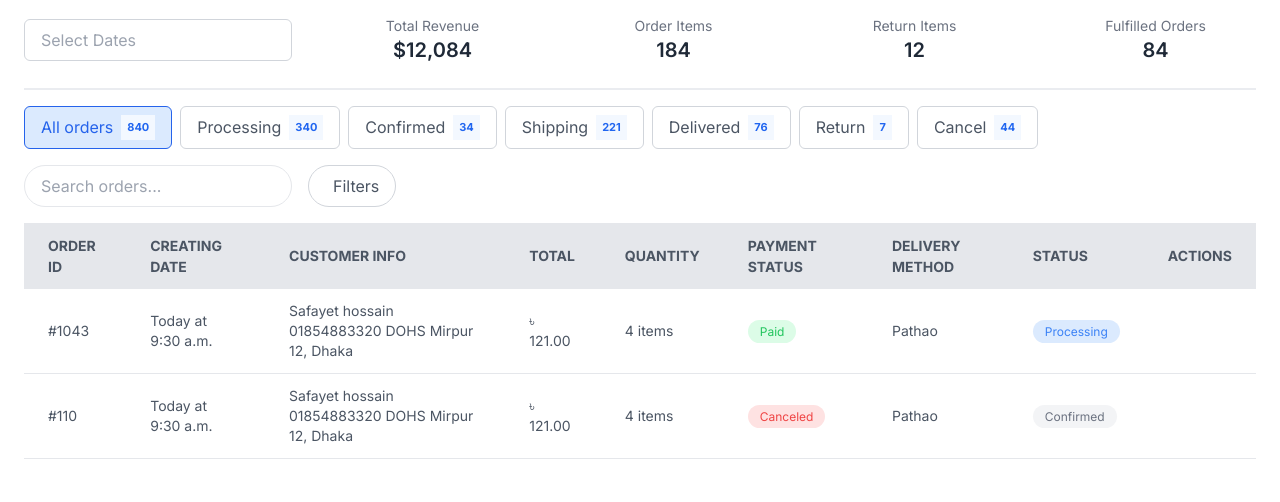
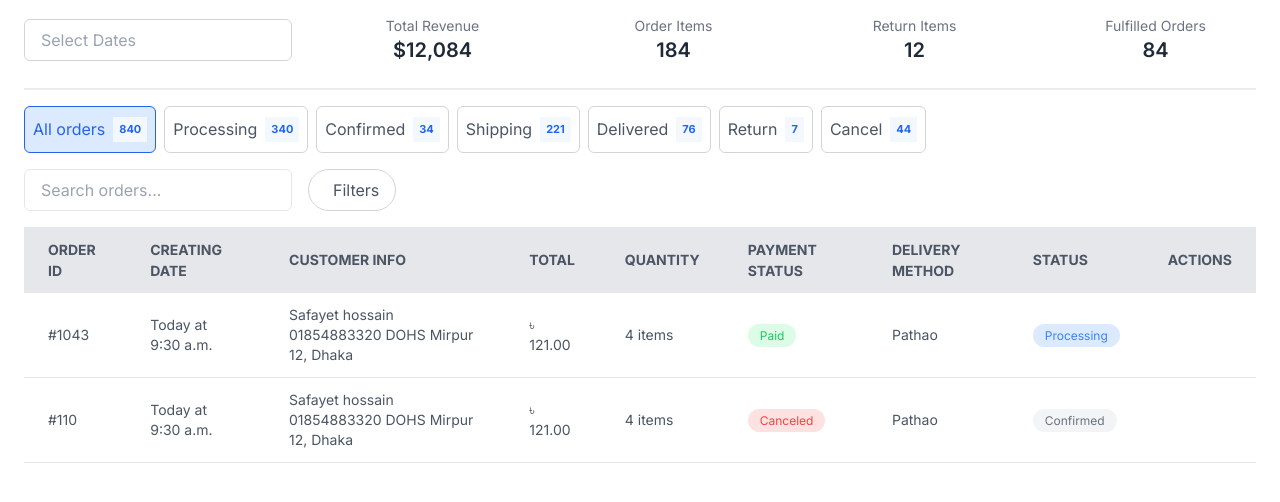
Before and after one commit to tanmoypaul1005/qzency, a Next.js app: page / in a window 1280 px wide. Shown: the top 502 px of the page. Built offline with nearby package versions, Linux system fonts and the light colour scheme.

Commit message:
chore: Update FilterButton and SearchBar styling

```diff
--- a/app/components/filter/FilterButton.js
+++ b/app/components/filter/FilterButton.js
@@ -3,7 +3,7 @@ import React from 'react';
 const FilterButton = ({ label, count, active }) => {
   return (
     <button
-      className={`flex items-center py-2 px-4 rounded-md border ${active ? 'bg-blue-100 text-blue-600 border-blue-600' : 'bg-white text-gray-600 border-gray-300'} hover:bg-gray-100 transition`}
+      className={`flex items-center py-2.5 px-2 rounded-md border ${active ? 'bg-blue-100 text-blue-600 border-blue-600' : 'bg-white text-gray-600 border-gray-300'} hover:bg-gray-100 transition`}
     >
       {label} <span className="ml-2 text-[#2166F0] bg-[#F3F8FF] text-[11px] font-bold px-1.5 py-1">{count}</span>
     </button>
--- a/app/components/filter/SearchBar.js
+++ b/app/components/filter/SearchBar.js
@@ -2,7 +2,7 @@ import React from 'react';
 
 const SearchBar = ({ placeholder }) => {
   return (
-    <div className="flex items-center px-4 py-2 bg-white border rounded-full">
+    <div className="flex items-center px-4 py-2 bg-white border rounded-md">
       <input
         type="text"
         placeholder={placeholder}
```
